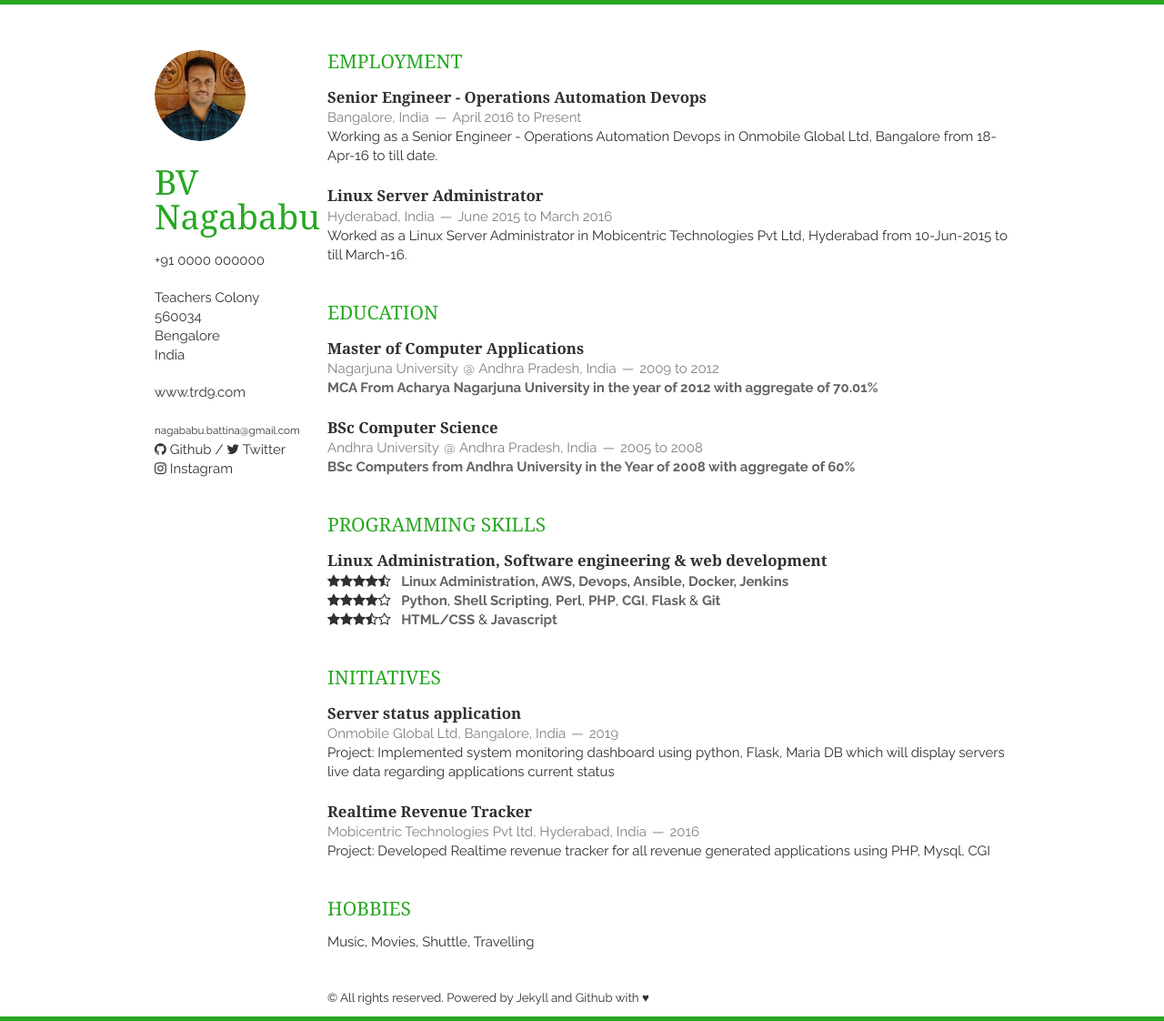
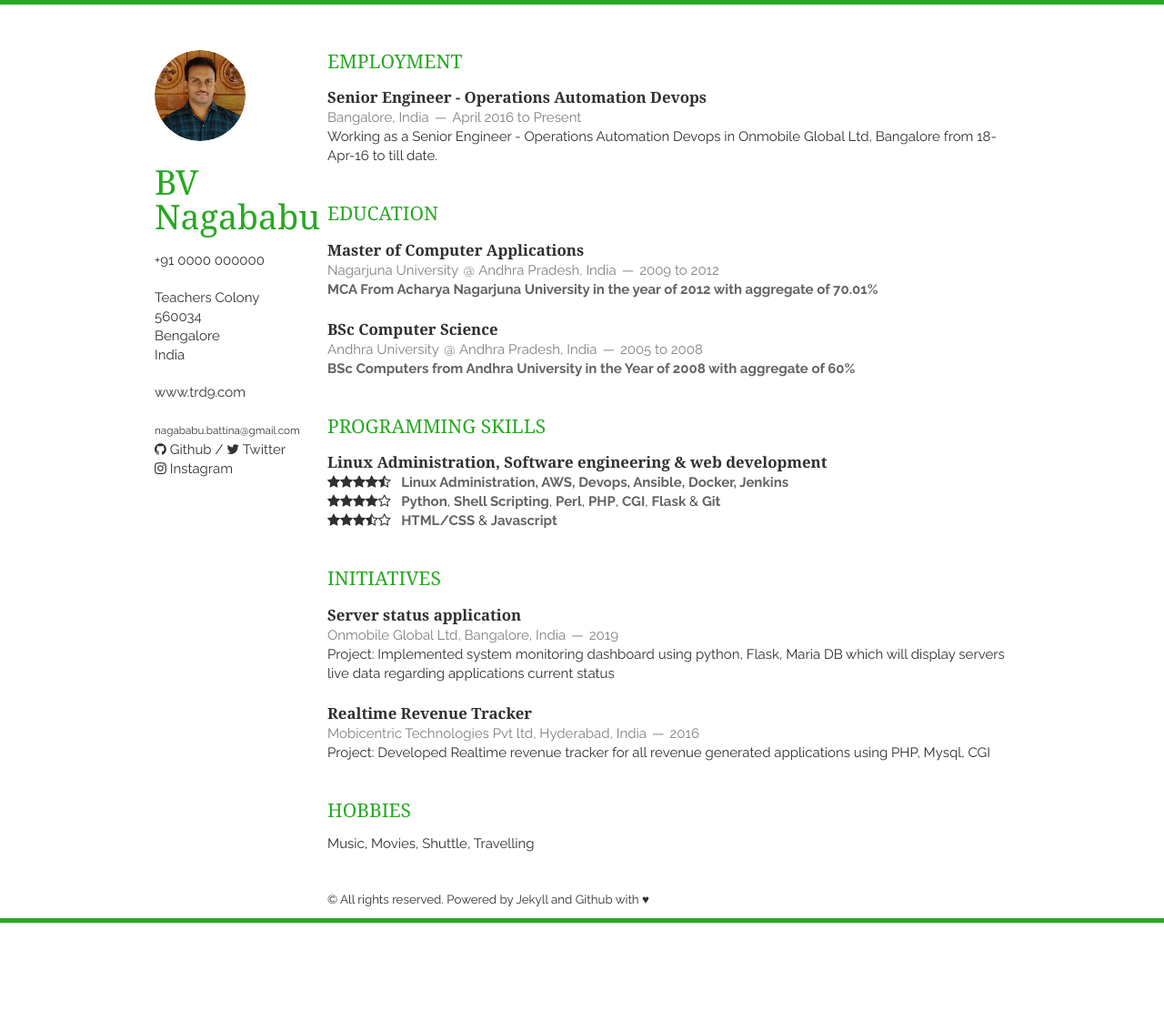
Before and after one commit to BVNAGABABU/battina, a Jekyll site: the page built from index.html, in a window 1280 px wide. Shown: the whole page at 91% size. Built offline with Jekyll 4.4.1, drawn with Linux system fonts in a browser that asks for light colours; nearby versions of some CDN libraries; the list of posts is cut into pages by our own code; after the commit the page ends 1014 px from its top, so only the background shows below that.

Commit message:
Update employment.html

```diff
--- a/_includes/employment.html
+++ b/_includes/employment.html
@@ -7,11 +7,4 @@
         </header>
         <p>Working as a Senior Engineer - Operations Automation Devops in Onmobile Global Ltd, Bangalore from 18-Apr-16 to till date.</p>
     </article>
-    <article>
-        <header>
-            <h1>Linux Server Administrator</h1>
-            <span><address>Hyderabad, India</address><time>June 2015 to March 2016</time></span>
-        </header>
-        <p>Worked as a Linux Server Administrator in Mobicentric Technologies Pvt Ltd, Hyderabad from 10-Jun-2015 to till March-16.</p>
-    </article>
 </section>
```
